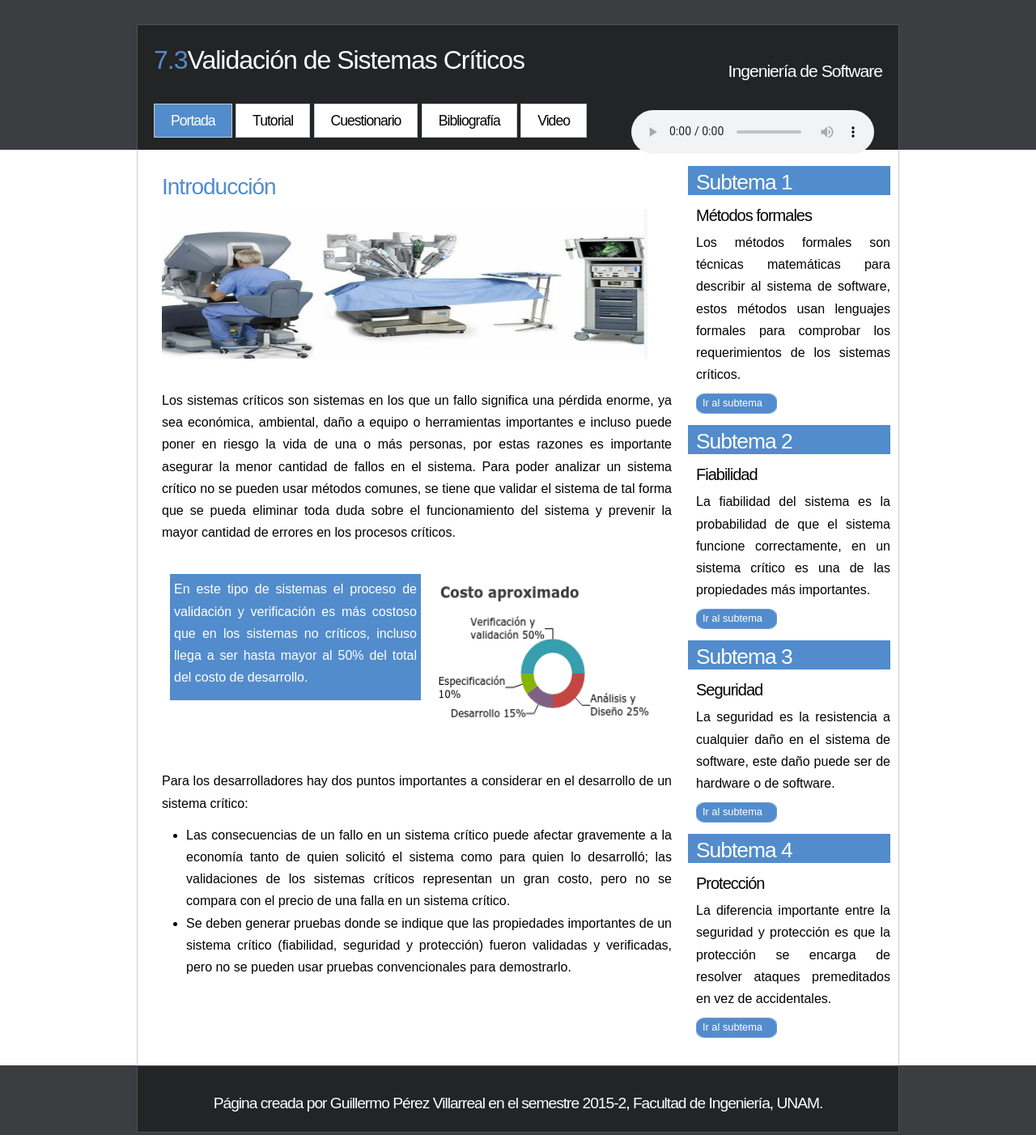
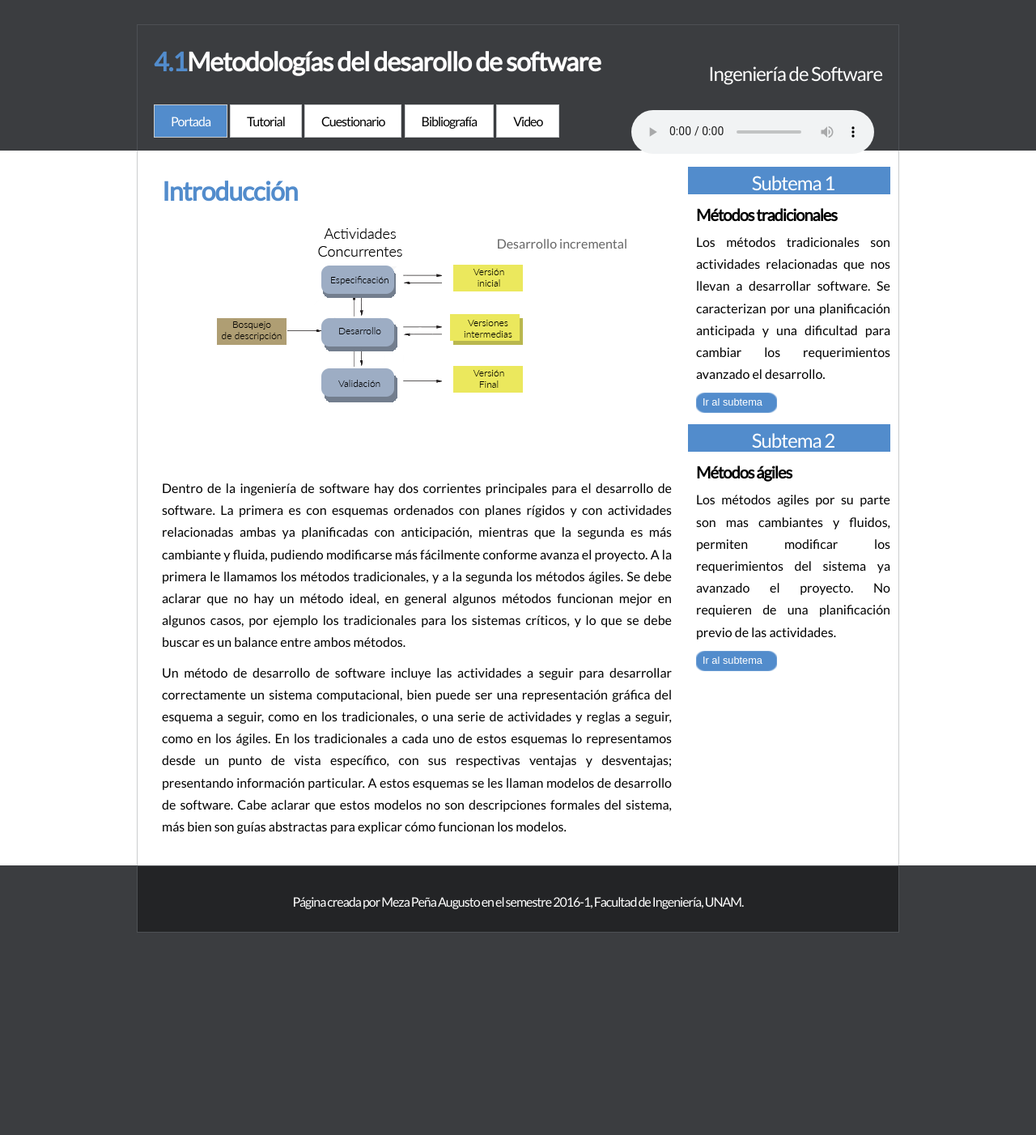
Before and after one commit to mezaugusto/Undergrad-Projects, a plain HTML site: page Tutorial/html/principal.html in a window 1280 px wide. Shown: the part 20-1422 px from the top of the page at 81% size. After the commit the page ends 1214 px from the top, so only its background shows below. Drawn offline with nearby package versions, Linux system fonts and the light colour scheme.

Commit message:
Version Intermedia

```diff
--- a/Tutorial/css/detalles.css
+++ b/Tutorial/css/detalles.css
@@ -9,7 +9,7 @@ html
 
 body
 {
-  font: normal 100% Arial, Helvetica, sans-serif;
+  font-family: 'Lato',"Helvetica Neue",Helvetica,Arial,sans-serif;
   background: #3B3D40;
   color: #000;
   text-align:justify;
@@ -34,7 +34,6 @@ img
 
 h1, h2, h3, h4, h5, h6
 {
-  font: normal 175% Arial, Helvetica, sans-serif;
   color: #528CCC;
   letter-spacing: -1px;
   margin: 0 0 10px 0;
@@ -42,23 +41,23 @@ h1, h2, h3, h4, h5, h6
  }
 
 h2
-{ font: normal 165% Arial, Helvetica, sans-serif;}
+{ font-weight: lighter;}
 cz
 h3
-{ font: normal 100% Arial, Helvetica, sans-serif;}
+{ font-size: 100%;}
 
 h4, h5, h6
 {
   margin: 0;
   padding: 0 0 5px 0;
-  font: normal 150% Arial, Helvetica, sans-serif;
+  font-size: 15vw;
   color: #528CCC;
   line-height: 1.5em;
  }
 
 h5, h6
 {
-  font: normal 95% Arial, Helvetica, sans-serif;
+  font-size: 15vw;
   color: #888;
   padding-bottom: 15px;
  }
@@ -88,7 +87,7 @@ ol
 ol li
 { margin: 0 0 11px 0;}
 
-#main, #header, #banner, #menubar, #site_content, #footer, #container_footer, #container_header
+#main, header, #banner, #menubar, #site_content, #footer, #container_footer, #container_header
 {
   margin-left: auto;
   margin-right: auto;
@@ -103,7 +102,7 @@ ol li
   background: #3B3D40;
 }
 
-#header
+header
 {
   width: 940px;
   height: 155px;
@@ -132,14 +131,14 @@ ol li
 
 #banner H1
 {
-  font: normal 200% Arial, Helvetica, sans-serif;
+  font: normal 200%;
   color: #FFF;
   padding-bottom: 10px;
 }
 
 #banner_slogan
 {
-  font: normal 80% Arial, Helvetica, sans-serif;
+  font: normal 80%;
   width: 300px;
   position: relative;
   float: right;
@@ -202,7 +201,7 @@ ul#menu li
 
 ul#menu li a
 {
-  font: normal 110% arial, sans-serif;
+  font: normal 110%;
   display: inline;
   letter-spacing: -1px;
   height: 25px;
@@ -253,7 +252,7 @@ ul#menu li a:hover
 
 .sidebar_item
 {
-  font: normal 100% Arial, Helvetica, sans-serif;
+  font: normal 100%;
   padding: 0 15px 0 10px;
   width: 240px;
 }
@@ -264,6 +263,7 @@ ul#menu li a:hover
   color: #FFF;
   width: 240px;
   padding-left: 10px;
+    text-align: center;
 }
 
 .sidebar h4
@@ -324,7 +324,7 @@ ul#menu li a:hover
 
 #footer
 {
-  font: normal 120% Arial, Helvetica, sans-serif;
+  font: normal 120%;
   letter-spacing: -1px;
   width: 940px;
   height: 25px;
@@ -383,7 +383,7 @@ ul#menu li a:hover
 {
   padding: 2px;
   width: 299px;
-  font: 100% arial;
+  font: 100%;
   border: 1px solid #E5E5DB;
   background: #FFF;
   color: #47433F;
@@ -393,7 +393,7 @@ ul#menu li a:hover
 {
   padding: 2px 0;
   width: 15px;
-  font: 100% arial;
+  font: 100% ;
   border: 0;
   background: #FFF;
   color: #47433F;
@@ -402,7 +402,7 @@ ul#menu li a:hover
 
 .form_settings .submit
 {
-  font: 100% arial;
+  font: 100%;
   border: 1px solid;
   width: 99px;
   margin: 0 0 0 206px;
@@ -417,7 +417,7 @@ ul.slideshow
 {
   list-style: none;
   width: 630px;
-  height: 200px;
+  height: 300px;
   overflow: hidden;
   position: relative;
   margin-left: 20px;
@@ -442,7 +442,7 @@ ul img
 #slideshow-caption
 {
   width: 600px;
-  height: 210px;
+  height: 300px;
   text-align: right;
   position: absolute;
   bottom: 10px;
@@ -459,7 +459,6 @@ ul img
 #slideshow-caption p
 {
   padding: 0;
-  font: normal 150% bolder georgia, sans-serif;
   text-shadow: -1px 0 white, 0 1px white, 1px 0 white, 0 -1px white;
   color: #000000 solid;
 }
@@ -515,7 +514,6 @@ a.button{
         border-radius: 15px;
         padding: 10px 20px;
         display: block;
-        font-family: arial;
         font-weight: bold;
         text-decoration: none;
         text-shadow:0px 1px 0px #fff;
@@ -565,3 +563,7 @@ a.button{
 	background:#CACAFF;
 	font-weight:bold;
 }
+
+.content_container img {
+    display: block;
+}
--- a/Tutorial/html/principal.html
+++ b/Tutorial/html/principal.html
@@ -1,24 +1,24 @@
 <!DOCTYPE html>
 
-<!-- Mirrored from mmedia1.fi-b.unam.mx/material/t2175/html/principal.html by HTTrack Website Copier/3.x [XR&CO'2014], Sun, 25 Oct 2015 19:50:52 GMT -->
 <head>
-		<title>Tutorial 7.3 Validaci&oacute;n de sistemas cr&iacute;ticos</title>
+    <title>Tutorial 4 Metodolog&iacute;as del desarollo de software</title>
     <!--[if lt IE 9]>
             <script src="../js/corrector.js"></script>
         <![endif]-->
-		<meta name="description" content="p&aacute;gina tutorial del tema 7.3: Validaci&oacute;n de sistemas cr&iacute;ticos para el semestre 2015-2" />
-		<meta name="keywords" content="tutorial,FI, UNAM, Validaci&oacute;n, sistemas, cr&iacute;ticos, 2015-2,ingenieria,software, facultad" />
+    <meta name="description" content="p&aacute;gina tutorial del tema 4.? Metodolog&iacute;as del desarollo de software para el semestre 2016-1"/>
+    <meta name="keywords" content="tutorial,FI,UNAM,Metodologias,desarollo,software,2016-1,ingenieria"/>
     <meta charset="UTF-8">
     <link rel="stylesheet" type="text/css" href="../css/detalles.css" />
     <!--[if lt IE 8]>
             <link rel="stylesheet" type="text/css" href="../css/especial.css" />
     <![endif]-->
 </head>
+
 <body>
+    <header>
         <div id="header_container">
-			<div id="header">
             <div id="banner">
-					<h1><span>7.3</span>Validaci&oacute;n de Sistemas Cr&iacute;ticos</h1>
+                <h1><span>4.1</span>Metodolog&iacute;as del desarollo de software</h1>
             </div>
             <div id="banner_slogan">
                 <h2>Ingenier&iacute;a de Software</h2>
@@ -32,7 +32,7 @@
                     <li><a href="video.html">Video</a></li>
                     <li>
                         <audio controls>
-								<source src="../music/1.mp3" type="audio/mp3"/>
+                            <source src="../music/1.mp3" type="audio/mp3" />
                         </audio>
                         <!--[if lt IE 9]>
                             <embed autostart="false" src="../music/1.mp3" height=16 width=100></embed>
@@ -41,19 +41,15 @@
                 </ul>
             </div>
         </div>
-		</div>
+    </header>
     <div id="main">
         <div id="site_content">
             <div class="sidebar_container">
                 <div class="sidebar">
                     <h2>Subtema 1</h2>
                     <div class="sidebar_item">
-							<h4>M&eacute;todos formales</h4>
-							<p>
-								Los m&eacute;todos formales son t&eacute;cnicas matem&aacute;ticas para describir
-								al sistema de software, estos m&eacute;todos usan lenguajes formales
-								para comprobar los requerimientos de los sistemas cr&iacute;ticos.
-							</p>
+                        <h4>M&eacute;todos tradicionales</h4>
+                        <p>Los métodos tradicionales son actividades relacionadas que nos llevan a desarrollar software. Se caracterizan por una planificación anticipada y una dificultad para cambiar los requerimientos avanzado el desarrollo.</p>
                         <div class="button_small">
                             <a href="metodos.html">Ir al subtema</a>
                         </div>
@@ -62,40 +58,10 @@
                 <div class="sidebar">
                     <h2>Subtema 2</h2>
                     <div class="sidebar_item">
-							<h4>Fiabilidad</h4>
-							<p>
-								La fiabilidad del sistema es la probabilidad de que el sistema
-								funcione correctamente, en un sistema cr&iacute;tico es una de las propiedades
-								m&aacute;s importantes.
-							</p>
+                        <h4>M&eacute;todos &aacute;giles</h4>
+                        <p>Los métodos agiles por su parte son mas cambiantes y fluidos, permiten modificar los requerimientos del sistema ya avanzado el proyecto. No requieren de una planificación previo de las actividades.</p>
                         <div class="button_small">
                             <a href="fiabilidad.html">Ir al subtema</a>
-							</div>
-						</div>
-					</div>
-					<div class="sidebar">
-						<h2>Subtema 3</h2>
-						<div class="sidebar_item">
-							<h4>Seguridad</h4>
-							<p>
-								La seguridad es la resistencia a cualquier da&ntilde;o en el sistema
-								de software, este da&ntilde;o puede ser de hardware o de software.
-							</p>
-							<div class="button_small">
-								<a href="seguridad.html">Ir al subtema</a>
-							</div>
-						</div>
-					</div>
-					<div class="sidebar">
-						<h2>Subtema 4</h2>
-						<div class="sidebar_item">
-							<h4>Protecci&oacute;n</h4>
-							<p>
-								La diferencia importante entre la seguridad y protecci&oacute;n es que la
-								protecci&oacute;n se encarga de resolver ataques premeditados en vez de accidentales.
-							</p>
-							<div class="button_small">
-								<a href="proteccion.html">Ir al subtema</a>
                         </div>
                     </div>
                 </div>
@@ -105,58 +71,27 @@
                     <h1>Introducci&oacute;n</h1>
                     <div style="float:right;">
                         <ul class="slideshow">
-								<li class="show"><img width="600" height="200" src="../images/hospital.jpg" alt="Sistemas cr&iacute;ticos" /></li>
-								<li><img width="600" height="200" src="../images/escuela.jpg" alt="&quot;FI UNAM 2015-2&quot;" /></li>
-								<li><img width="600" height="200" src="../images/cascada.jpg" alt="Ingenier&iacute;a de software" /></li>
+                            <li class="show"><img width="500" src="../images/cascada.png" alt="Modelo en cascada" /></li>
+                            <li><img width="500" src="../images/incremental.png" alt="Desarrollo incremental" /></li>
+                            <li><img width="600" src="../images/reutilizar.png" alt="Modelo basado en la reutilización" /></li>
                         </ul>
                     </div>
                     <p>
-							Los sistemas cr&iacute;ticos son sistemas en los que un fallo significa una p&eacute;rdida
-							enorme, ya sea econ&oacute;mica, ambiental,  da&ntilde;o
-							a equipo o herramientas importantes  e incluso puede poner en riesgo
-							la vida de una o m&aacute;s personas, por estas razones es importante asegurar
-							la menor cantidad de fallos en el sistema. Para poder analizar un
-							sistema cr&iacute;tico no se pueden usar m&eacute;todos comunes, se tiene que validar
-							el sistema de tal forma que se pueda eliminar toda duda sobre el funcionamiento del sistema
-							y prevenir la mayor cantidad de errores en los procesos cr&iacute;ticos.
-						</p><br/>
-						<div class="content_container_color">
+                        Dentro de la ingeniería de software hay dos corrientes principales para el desarrollo de software. La primera es con esquemas ordenados con planes rígidos y con actividades relacionadas ambas ya planificadas con anticipación, mientras que la segunda es más cambiante y fluida, pudiendo modificarse más fácilmente conforme avanza el proyecto. A la primera le llamamos los métodos tradicionales, y a la segunda los métodos ágiles. Se debe aclarar que no hay un método ideal, en general algunos métodos funcionan mejor en algunos casos, por ejemplo los tradicionales para los sistemas críticos, y lo que se debe buscar es un balance entre ambos métodos.
+                    </p>
                     <p>
-								En este tipo de sistemas el proceso de validaci&oacute;n y verificaci&oacute;n es m&aacute;s costoso que en los sistemas no cr&iacute;ticos,
-								incluso llega a ser hasta mayor al 50% del total del costo de desarrollo.
+                        Un método de desarrollo de software incluye las actividades a seguir para desarrollar correctamente un sistema computacional, bien puede ser una representación gráfica del esquema a seguir, como en los tradicionales, o una serie de actividades y reglas a seguir, como en los ágiles. En los tradicionales a cada uno de estos esquemas lo representamos desde un punto de vista específico, con sus respectivas ventajas y desventajas; presentando información particular. A estos esquemas se les llaman modelos de desarrollo de software. Cabe aclarar que estos modelos no son descripciones formales del sistema, más bien son guías abstractas para explicar cómo funcionan los modelos.
                         </p>
-						</div>
-						<div class="content_container">
-							<p>
-								<img src="../images/costo.png" style="height: 200px; width: 300px; margin-left: auto; margin-right: auto; display:block;"/>
-							</p>
-						</div><br/><br/><br/><br/><br/><br/><br/><br/><br/><br/><br/><br/><br/><br/>
-						<p>
-							Para los desarrolladores hay dos puntos importantes a considerar en el desarrollo de un sistema cr&iacute;tico:
-							<ul>
-								<li>
-									Las consecuencias de un fallo en un sistema cr&iacute;tico puede afectar gravemente
-									a la econom&iacute;a tanto de quien solicit&oacute; el sistema como para quien lo
-									desarroll&oacute;; las validaciones de los sistemas cr&iacute;ticos representan un
-									gran costo, pero no se compara con el precio de una falla en un sistema cr&iacute;tico.
-								</li>
-								<li>
-									Se deben generar pruebas donde se indique que las propiedades importantes de un sistema
-									cr&iacute;tico (fiabilidad, seguridad y protecci&oacute;n) fueron validadas y verificadas,
-									pero no se pueden usar pruebas convencionales para demostrarlo.
-								</li>
-							</ul>
-						</p>
-					</div>
                 </div>
             </div>
         </div>
     <div id="footer_container">
         <div id="footer">
-				<p>P&aacute;gina creada por Guillermo P&eacute;rez Villarreal en el semestre 2015-2, Facultad de Ingenier&iacute;a, UNAM.</p>
+            <p>P&aacute;gina creada por Meza Peña Augusto en el semestre 2016-1, Facultad de Ingenier&iacute;a, UNAM.</p>
         </div>
     </div>
 </body>
+<script src="https://ajax.googleapis.com/ajax/libs/jquery/2.1.4/jquery.min.js"></script>
 <link href='https://fonts.googleapis.com/css?family=Lato' rel='stylesheet' type='text/css'>
 <script type="text/javascript" src="../js/image_slide.js"></script>
 </html>
```
Also changed, not shown: Tutorial/html/bibliografia.html (+2 -2 lines), Tutorial/index.html (+1 -1 lines), Tutorial/images/cascada.png (added), Tutorial/images/incremental.png (added), Tutorial/images/reutilizar.png (added). Lines whose indentation alone changed are shown as unchanged.
